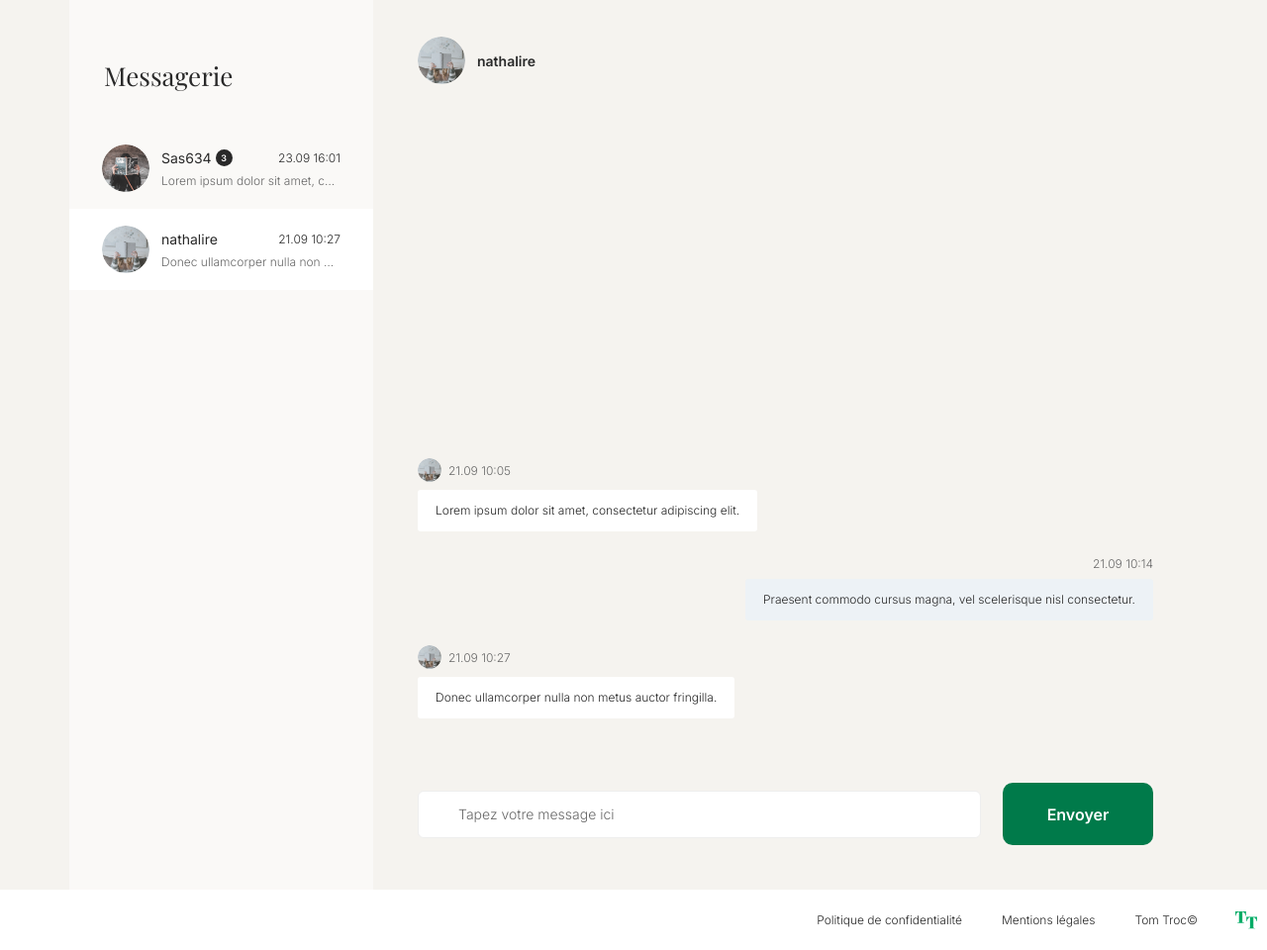
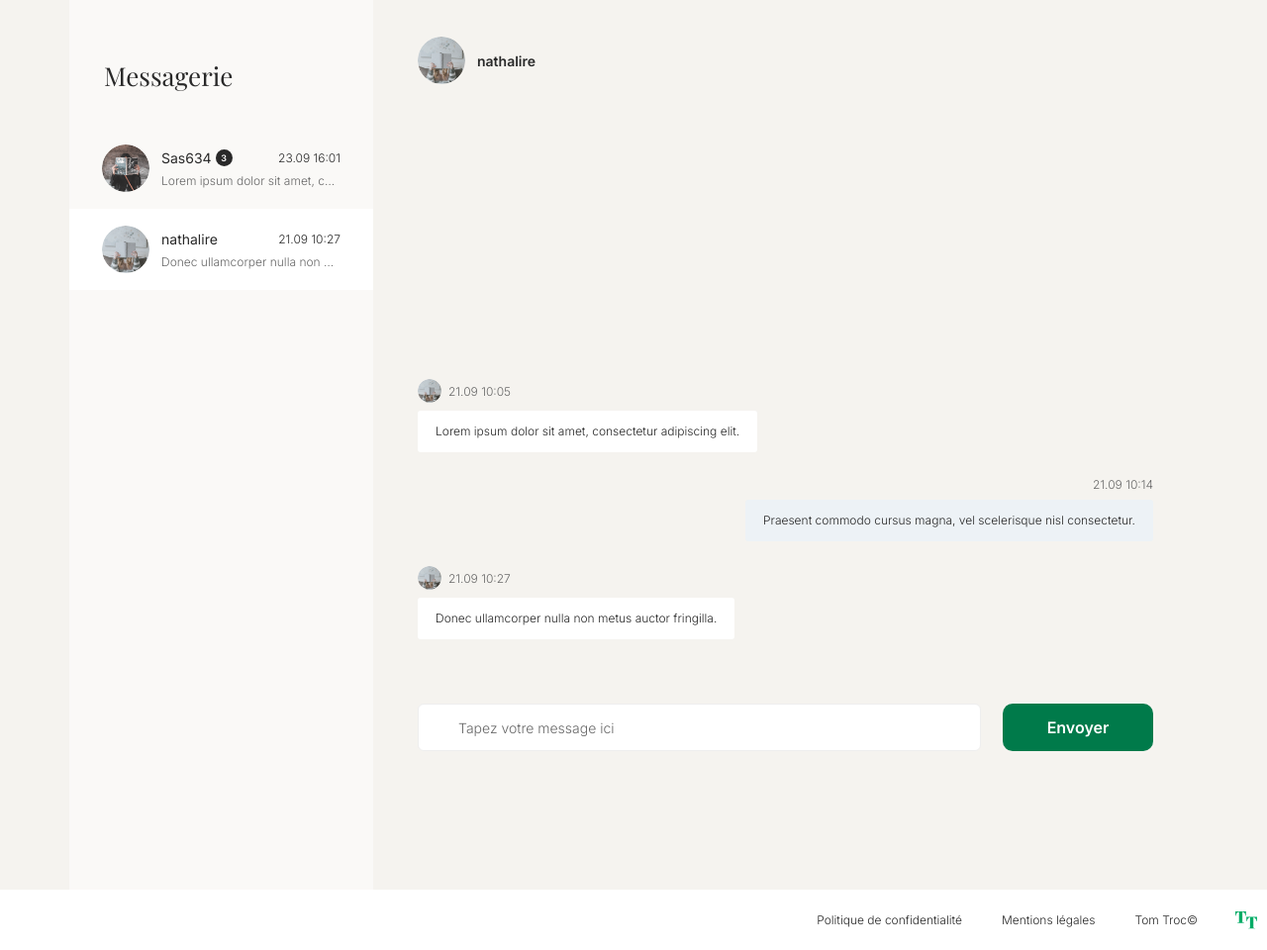
Before and after one commit to Epoxyde/tomtroc, a PHP site: page /messages?user=2 in a window 1280 px wide. Shown: the part 81-1041 px from the top of the page at 99% size. Run offline with PHP 8.4, Linux system fonts and the light colour scheme; the visitor is signed in with stand-in values (Sample User, id 1); data comes from the database, SQL or seed files in the repository.

Commit message:
Adjust messaging layout and send button height

```diff
--- a/public/css/main.css
+++ b/public/css/main.css
@@ -833,7 +833,7 @@ body {
   display: flex;
   flex-direction: column;
   min-width: 0;
-  padding: 38px 45px 45px;
+  padding: 38px 45px 140px;
   background-color: #F5F3EF;
 }
 .messages-page__recipient {
@@ -935,6 +935,7 @@ body {
 .messages-page__submit {
   flex-shrink: 0;
   width: 132px;
+  min-height: 48px;
   height: 48px;
 }
 .messages-page__error {
--- a/scss/_messages.scss
+++ b/scss/_messages.scss
@@ -106,7 +106,7 @@
         flex-direction: column;
 
         min-width: 0;
-        padding: 38px 45px 45px;
+        padding: 38px 45px 140px;
 
         background-color: vars.$color-background;
     }
@@ -239,6 +239,7 @@
         flex-shrink: 0;
 
         width: 132px;
+        min-height: 48px;
         height: 48px;
     }
 
```
